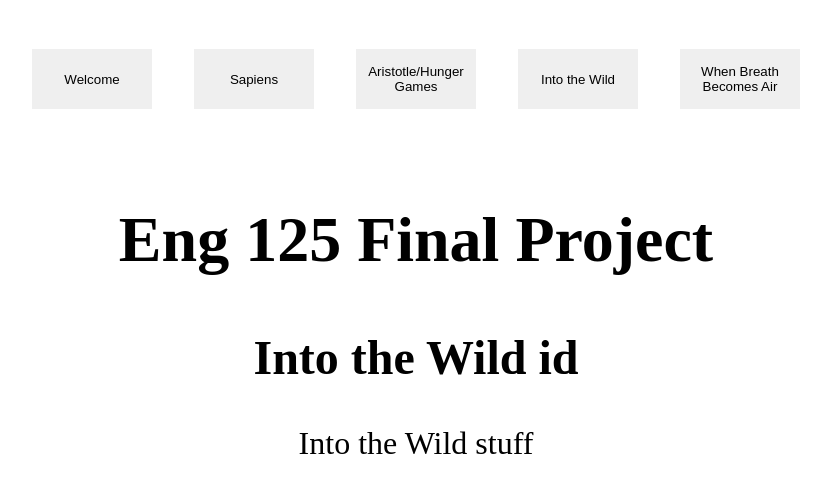
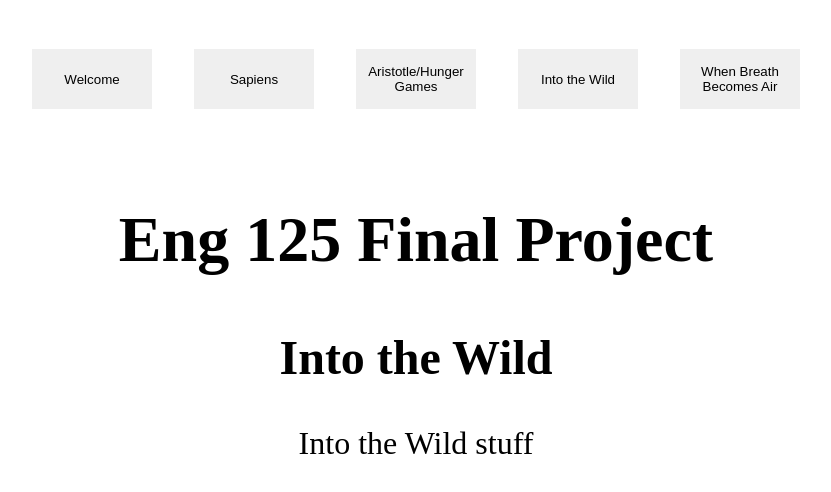
Before and after one commit to JamesCohenour/JamesCohenour.github.io, a plain HTML site: page index.html in a window 1280 px wide. Both pictures are taken after a click on the button "Into the Wild". Shown: the whole page, without its empty margins (224-1055 px from the left). Drawn offline with Linux system fonts and the light colour scheme.

```diff
--- a/index.html
+++ b/index.html
@@ -51,7 +51,7 @@
         <p id = "Sapiens2">(Insert relevant text here)</p>
     <h2 id = "AriHun1">Aristotle/Hunger Games</h2>
         <p id = "AriHun2">Aristotle/Hunger Games stuff here</p>
-    <h2 id = "Wild1">Into the Wild id</h2>
+    <h2 id = "Wild1">Into the Wild</h2>
         <p id = "Wild2">Into the Wild stuff</p>
     <h2 id = "Breath1">When Breath Becomes Air</h2>
         <p id = "Breath2">When Breath Becomes Air stuff</p>
```
